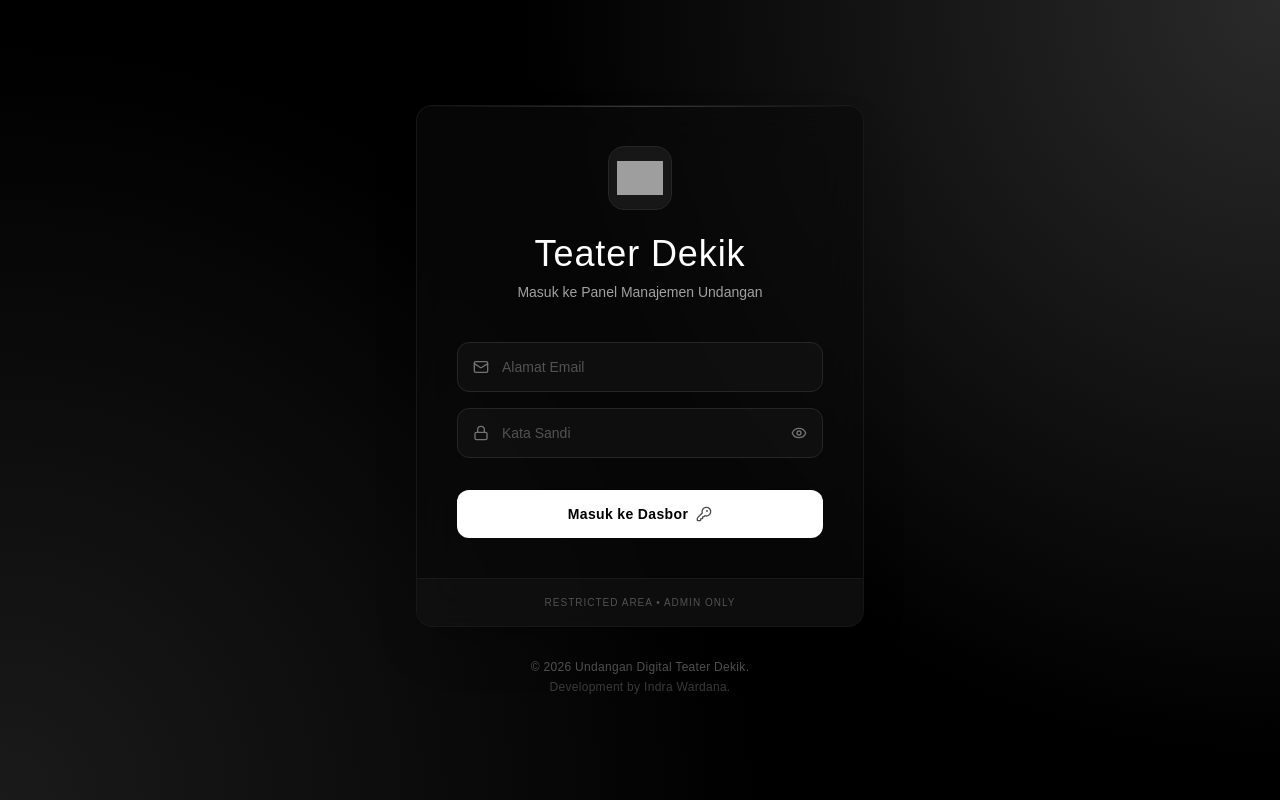
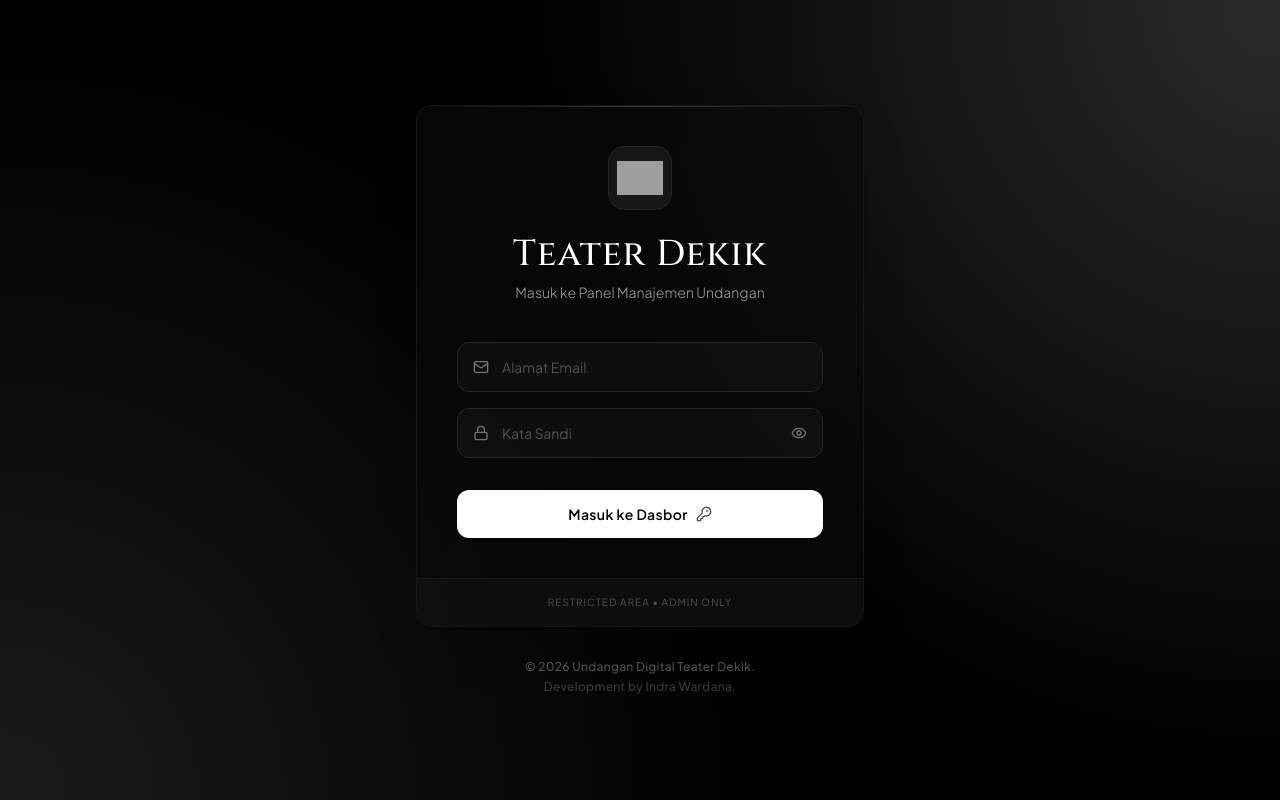
Before and after one commit to indrawara017/undangan-digital-teater-dekik, a Next.js app: page /admin in a window 1280 px wide. Built offline with nearby package versions, Linux system fonts and the light colour scheme; no server answers; grey boxes are pictures that could not be loaded.

Commit message:
style: upgrade fonts to Cinzel and Plus Jakarta Sans

```diff
--- a/app/globals.css
+++ b/app/globals.css
@@ -8,8 +8,10 @@
 @theme inline {
   --color-background: var(--background);
   --color-foreground: var(--foreground);
-  --font-sans: var(--font-geist-sans);
+  --font-sans: var(--font-jakarta);
   --font-mono: var(--font-geist-mono);
+  --font-cormorant: var(--font-cinzel);
+  --font-inter: var(--font-jakarta);
 }
 
 @media (prefers-color-scheme: dark) {
@@ -22,7 +24,7 @@
 body {
   background: var(--background);
   color: var(--foreground);
-  font-family: Arial, Helvetica, sans-serif;
+  font-family: var(--font-jakarta), Arial, Helvetica, sans-serif;
 }
 
 /* Custom React Datepicker Styles for Dark Theme */
--- a/app/layout.tsx
+++ b/app/layout.tsx
@@ -1,29 +1,30 @@
 import type { Metadata, Viewport } from "next";
-import { Cormorant_Garamond, Inter } from "next/font/google";
+import { Cinzel, Plus_Jakarta_Sans } from "next/font/google";
 import "./globals.css";
 
-const cormorant = Cormorant_Garamond({
-  variable: "--font-cormorant",
+const cinzel = Cinzel({
+  variable: "--font-cinzel",
+  subsets: ["latin"],
+  weight: ["400", "500", "600", "700", "800", "900"],
+});
+
+const jakarta = Plus_Jakarta_Sans({
+  variable: "--font-jakarta",
   subsets: ["latin"],
   weight: ["300", "400", "500", "600", "700"],
-});
-
-const inter = Inter({
-  variable: "--font-inter",
-  subsets: ["latin"],
 });
 
 const logoUrl = `${process.env.NEXT_PUBLIC_SUPABASE_URL}/storage/v1/object/public/assets/global/app-logo.png`;
 
 export const metadata: Metadata = {
   title: "Undangan Digital Teater Dekik",
-  description: "Undangan Eksklusif Teater Dekik",
+  description: "Undangan Digital Teater Dekik",
   icons: {
     icon: `${process.env.NEXT_PUBLIC_SUPABASE_URL}/storage/v1/object/public/assets/global/favicon.png?v=update`,
   },
   openGraph: {
     title: "Undangan Digital Teater Dekik",
-    description: "Undangan Eksklusif Pementasan Teater Dekik",
+    description: "Pementasan Teater Dekik — undangan-dekik.vercel.app",
     url: "https://undangan-dekik.vercel.app",
     siteName: "Teater Dekik",
     images: [
@@ -54,7 +55,7 @@ export default function RootLayout({
   return (
     <html
       lang="id"
-      className={`${cormorant.variable} ${inter.variable} h-full antialiased dark overscroll-none`}
+      className={`${cinzel.variable} ${jakarta.variable} h-full antialiased dark overscroll-none`}
     >
       <body className="min-h-full flex flex-col bg-black text-white selection:bg-neutral-800 selection:text-white overscroll-none">
         {children}
```
